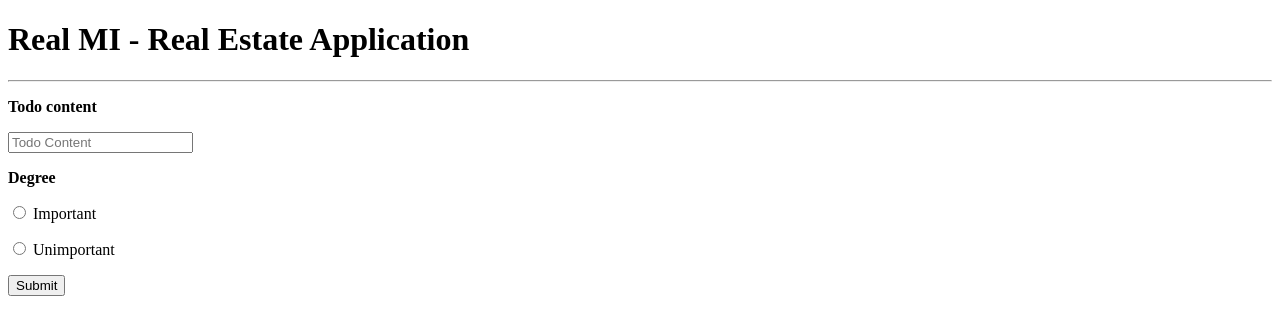
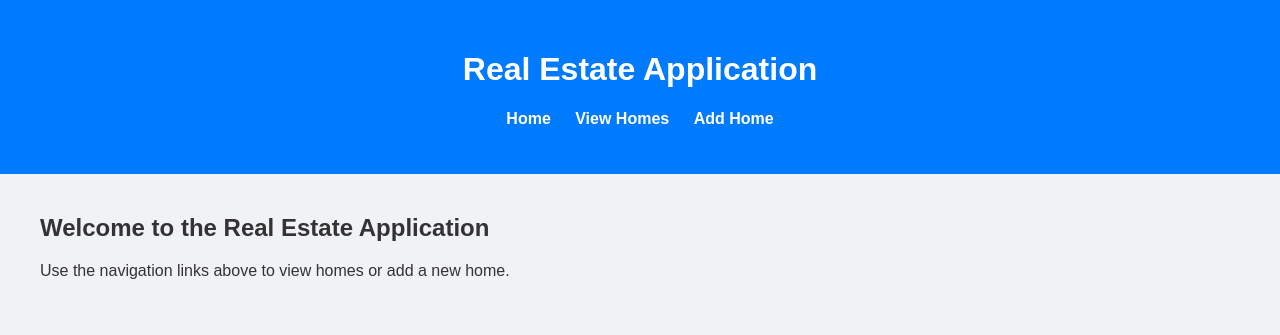
Before and after one commit to jaredt17/Project-CSI5450, a Flask app: page / in a window 1280 px wide. Shown: the top 335 px of the page. Run offline with Flask 3, Linux system fonts and the light colour scheme.

Commit message:
added new homepage, and home listing and adding

```diff
--- a/realMI/app.py
+++ b/realMI/app.py
@@ -1,14 +1,74 @@
-from flask import Flask, render_template, request, url_for, redirect
+from flask import Flask, render_template, request, redirect, url_for, flash
 from pymongo import MongoClient
+from db import *
 
 
 app = Flask(__name__)
+app.secret_key = 'your_secret_key'
 
 client = MongoClient()
 
-db = client.flask_db
+db = client['realmi']
+
+# Define collections
+homes_collection = db['HOMES']
 
 # Starting app
 @app.route('/', methods=('GET', 'POST'))
 def index():
     return render_template('index.html')
+
+# Homes page
+@app.route('/homes')
+def list_homes():
+    homes = list(homes_collection.find())  # Fetch all homes
+    return render_template('list_homes.html', homes=homes)
+
+# Adding a home form - make sure this is the approach we should be using
+@app.route('/add_home', methods=['GET', 'POST'])
+def add_home():
+    insert = True # start as true until some check fails
+    if request.method == 'POST':
+        try:
+            # todo: fix this to actually validate the user input was good otherwise
+            floor_space = int(request.form.get('floor_space', 0))
+            floors = int(request.form.get('floors', 0))
+            bed_rooms = int(request.form.get('bed_rooms', 0))
+            bath_rooms = float(request.form.get('bath_rooms', 0.0))  # Assuming bathrooms can be fractions
+            # land size needs rework to acres to sq ft
+            land_size = int(request.form.get('land_size', 0))
+            year_constructed = int(request.form.get('year_constructed', 0))
+
+            # compare this to validate
+            home_type_user_input = request.form.get('home_type')
+
+            # call our hometype function to decide what style of home this is, the user should not be allowed to set incorrectly
+            home_type_valid = HomeType.validate(home_type_user_input, floor_space, floors, bed_rooms, land_size)
+
+            print(home_type_valid) # debug
+
+            if home_type_valid == False:
+                flash(f'Home type not valid for the entered paramaters.')  # Flash an error message
+                insert = False
+            else:
+                print("Home Passed validation")
+
+            home_data = {
+                HOME.floor_space.value: floor_space,
+                HOME.floors.value: floors,
+                HOME.bed_rooms.value: bed_rooms,
+                HOME.bath_rooms.value: bath_rooms,
+                HOME.land_size.value: land_size,
+                HOME.year_constructed.value: year_constructed,
+                HOME.home_type.value: home_type_user_input,
+            }
+
+            if insert == True:
+                homes_collection.insert_one(home_data)
+                flash('Home added successfully!', 'success')  # Flash a success message
+            else:
+                flash('Home not inserted...', 'fail')  # Flash a success message
+        except Exception as e:
+            flash(f'An error occurred: {e}', 'error')  # Flash an error message
+        return redirect(url_for('add_home'))
+    return render_template('add_home.html')
--- a/setup_script.py
+++ b/realMI/db.py
@@ -19,21 +19,32 @@ class TABLES(str, Enum):
 
 class HomeType(str, Enum):
 
+    house= "house"
     mansion = "mansion"
     apartment = "apartment"
     townhome = "townhome"
     condo = "condo"
 
-    def decide(floor_space: int, floors: int, bed_rooms: int, bath_rooms: float, land_size: int) -> str:
-        if floor_space >= 6000 and land_size > 2:
-            return HomeType.mansion
+    # I think this needs some work:
+        # The user should select a home type, and then we just need to validate
+        # If they select 2 floors it cant be an apartment etc.
+        # Call HomeType.validate() returns true or false
+    def validate(user_input: str, floor_space: int, floors: int, bed_rooms: int, land_size: int) -> str:
+        print("entered validation step:  ")
+        print(user_input)
+        print(floors)
 
-        if floors > 1 and bed_rooms > 1:
-            return HomeType.townhome
+        # todo add more here as needed, we can also validate all other inputs in forms for other collections too
 
-        if floors == 1:
-            return HomeType.apartment
+        if floor_space >= 6000 and land_size > 2 and user_input == 'mansion':
+            return True
 
+        if floors > 1 and user_input == 'apartment':
+            print("Floors was greater than 1 and apartment set")
+            return False
+
+        # Should return True by default?
+        return True
 
 class HOME(str, Enum):
 
--- a/realMI/templates/index.html
+++ b/realMI/templates/index.html
@@ -2,41 +2,62 @@
 <html lang="en">
 <head>
     <meta charset="UTF-8">
-    <title>RealMI</title>
+    <meta name="viewport" content="width=device-width, initial-scale=1.0">
+    <title>Real Estate App</title>
     <style>
-        .todo {
+        body {
+            font-family: Arial, sans-serif;
+            margin: 0;
+            padding: 0;
+            background-color: #f0f2f5;
+            color: #333;
+        }
+        .container {
+            max-width: 1200px;
+            margin: 0 auto;
             padding: 20px;
-            margin: 10px;
-            background-color: #eee;
+        }
+        header {
+            background-color: #007bff;
+            color: #ffffff;
+            padding: 10px 0;
+            text-align: center;
+        }
+        nav ul {
+            padding: 0;
+            list-style: none;
+            text-align: center;
+        }
+        nav ul li {
+            display: inline;
+            margin: 0 10px;
+        }
+        nav ul li a {
+            color: white;
+            text-decoration: none;
+            font-weight: bold;
+        }
+        nav ul li a:hover {
+            text-decoration: underline;
         }
     </style>
 </head>
 <body>
-    <h1>Real MI - Real Estate Application</h1>
-    <hr>
-    <div class="content">
-    <form method="post">
-        <p>
-            <b><label for="content">Todo content</label></b>
-        </p>
-        <p>
-            <input type="text" name="content"
-                placeholder="Todo Content"></input>
-        </p>
-
-        <p>
-            <b><label for="degree">Degree</label></b>
-        </p>
-        <p>
-            <input id="degree-0" name="degree" required type="radio" value="Important">
-            <label for="degree-0">Important</label>
-        </p>
-        <p>
-            <input id="degree-1" name="degree" required type="radio" value="Unimportant">
-            <label for="degree-1">Unimportant</label>
-        </p>
-        <button type="submit">Submit</button>
-    </form>
+    <header>
+        <div class="container">
+            <h1>Real Estate Application</h1>
+            <nav>
+                <ul>
+                    <li><a href="/">Home</a></li>
+                    <li><a href="/homes">View Homes</a></li>
+                    <li><a href="/add_home">Add Home</a></li>
+                </ul>
+            </nav>
+        </div>
+    </header>
+    <div class="container">
+        <h2>Welcome to the Real Estate Application</h2>
+        <p>Use the navigation links above to view homes or add a new home.</p>
     </div>
 </body>
 </html>
```
Also changed, not shown: realMI/templates/add_home.html (added, +46 -0 lines), realMI/templates/list_homes.html (added, +24 -0 lines).
